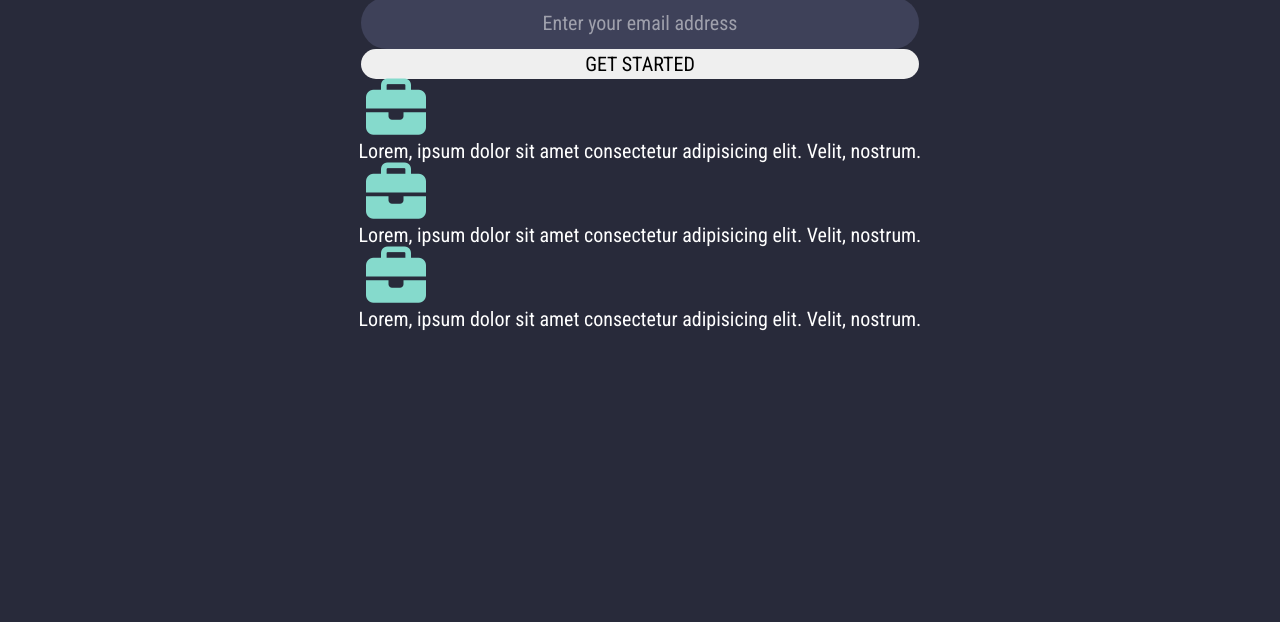
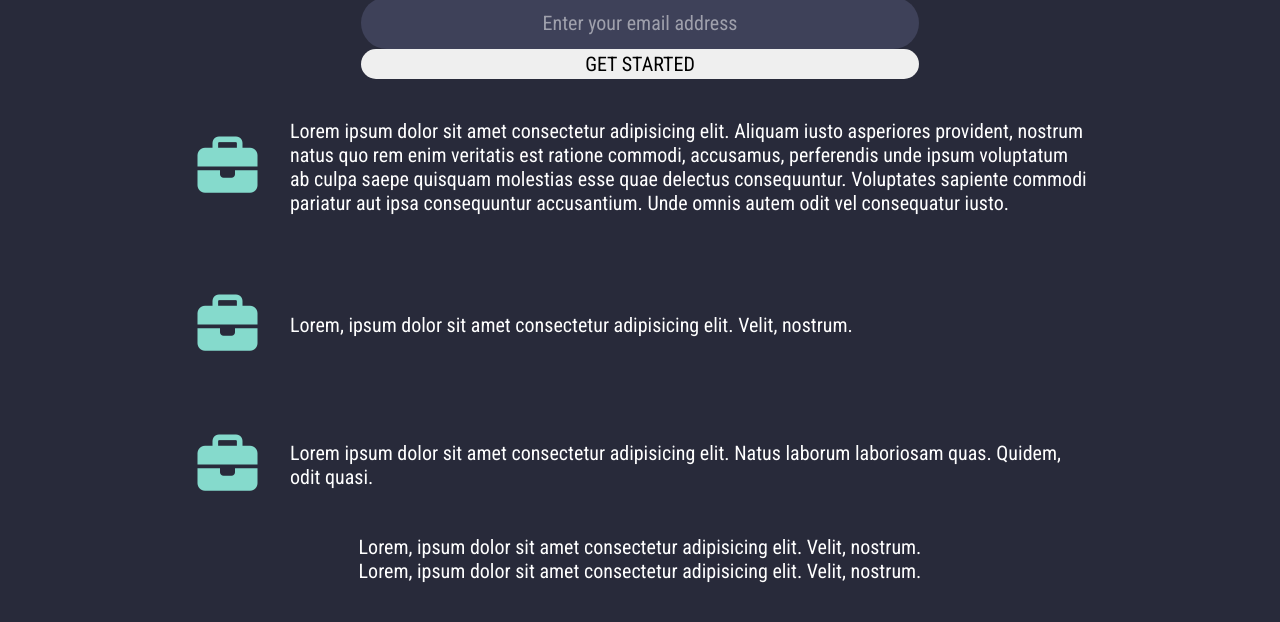
Before and after one commit to Lumbagu/FreeCodeCampProjects, a plain HTML site: page ProductLandingPage/index.html in a window 1280 px wide. Shown: the part 138-760 px from the top of the page. Drawn offline with Linux system fonts and the light colour scheme.

Commit message:
features section

```diff
--- a/ProductLandingPage/index.html
+++ b/ProductLandingPage/index.html
@@ -40,123 +40,34 @@
             </form>
         </section>
 
-        <section id="features">
-            <i class="fas fa-briefcase fa-3x fa-fw"></i>
+        <section id="features" class="section">
+            <div class="container">
+                <i class="fas fa-briefcase fa-3x fa-fw"></i>
+                <p>Lorem ipsum dolor sit amet consectetur adipisicing elit. Aliquam iusto asperiores provident, nostrum
+                    natus quo rem enim veritatis est ratione commodi, accusamus, perferendis unde ipsum voluptatum ab
+                    culpa saepe quisquam molestias esse quae delectus consequuntur. Voluptates sapiente commodi pariatur
+                    aut ipsa consequuntur accusantium. Unde omnis autem odit vel consequatur iusto.</p>
+            </div>
+            <div class="container">
+                <i class="fas fa-briefcase fa-3x fa-fw"></i>
+                <p>Lorem, ipsum dolor sit amet consectetur adipisicing elit. Velit, nostrum.</p>
+            </div>
+            <div class="container">
+                <i class="fas fa-briefcase fa-3x fa-fw"></i>
+                <p>Lorem ipsum dolor sit amet consectetur adipisicing elit. Natus laborum laboriosam quas. Quidem, odit
+                    quasi.</p>
+            </div>
+        </section>
+
+        <section id="how-it-works" class="section">
             <p>Lorem, ipsum dolor sit amet consectetur adipisicing elit. Velit, nostrum.</p>
         </section>
 
-        <section id="how-it-works">
-            <i class="fas fa-briefcase fa-3x fa-fw"></i>
-            <p>Lorem, ipsum dolor sit amet consectetur adipisicing elit. Velit, nostrum.</p>
-        </section>
-
-        <section id="pricing">
-            <i class="fas fa-briefcase fa-3x fa-fw"></i>
+        <section id="pricing" class="section">
             <p>Lorem, ipsum dolor sit amet consectetur adipisicing elit. Velit, nostrum.</p>
         </section>
     </main>
 
-
-    <br>
-    <br>
-    <br>
-    <br>
-    <br>
-    <br>
-    <br>
-    <br>
-    <br>
-    <br>
-    <br>
-    <br>
-    <br>
-    <br>
-    <br>
-    <br>
-    <br>
-    <br>
-    <br>
-    <br>
-    <br>
-    <br>
-    <br>
-    <br>
-    <br>
-    <br>
-    <br>
-    <br>
-    <br>
-    <br>
-    <br>
-    <br>
-    <br>
-    <br>
-    <br>
-    <br>
-    <br>
-    <br>
-    <br>
-    <br>
-    <br>
-    <br>
-    <br>
-    <br>
-    <br>
-    <br>
-    <br>
-    <br>
-    <br>
-    <br>
-    <br>
-    <br>
-    <br>
-    <br>
-    <br>
-    <br>
-    <br>
-    <br>
-    <br>
-    <br>
-    <br>
-    <br>
-    <br>
-    <br>
-    <br>
-    <br>
-    <br>
-    <br>
-    <br>
-    <br>
-    <br>
-    <br>
-    <br>
-    <br>
-    <br>
-    <br>
-    <br>
-    <br>
-    <br>
-    <br>
-    <br>
-    <br>
-    <br>
-    <br>
-    <br>
-    <br>
-    <br>
-    <br>
-    <br>
-    <br>
-    <br>
-    <br>
-    <br>
-    <br>
-    <br>
-    <br>
-    <br>
-    <br>
-    <br>
-    <i class="fas fa-briefcase fa-3x fa-fw"></i>
     <script src="https://kit.fontawesome.com/70c6958b9b.js" crossorigin="anonymous"></script>
     <script src="https://cdn.freecodecamp.org/testable-projects-fcc/v1/bundle.js"></script>
 
--- a/ProductLandingPage/styles.css
+++ b/ProductLandingPage/styles.css
@@ -85,7 +85,7 @@ h1 {
 }
 
 main {
-    margin: 5em;
+    margin: 5em 0px 0px 0px;
     display: flex;
     flex-direction: column;
     align-items: center;
@@ -107,7 +107,7 @@ main {
 }
 
 #email::placeholder {
-    color:rgba(255, 255, 255, 0.5);
+    color: rgba(255, 255, 255, 0.5);
 }
 
 #email:focus {
@@ -118,11 +118,23 @@ main {
     font: inherit;
     border-radius: 1000px;
     border: solid transparent;
-
 }
 
-section {
+#features {
+    display: flex;
+    flex-direction: column;
+}
 
+.container {
+    /* display: flex;
+    flex-direction: row;
+    align-items: center;
+    justify-content:flex-start; */
+    display: grid;
+    align-items: center;
+    grid-template-columns: 5em 40em;
+    grid-template-rows: auto;
+    margin: 2em;
 }
 
 .fas {
```
